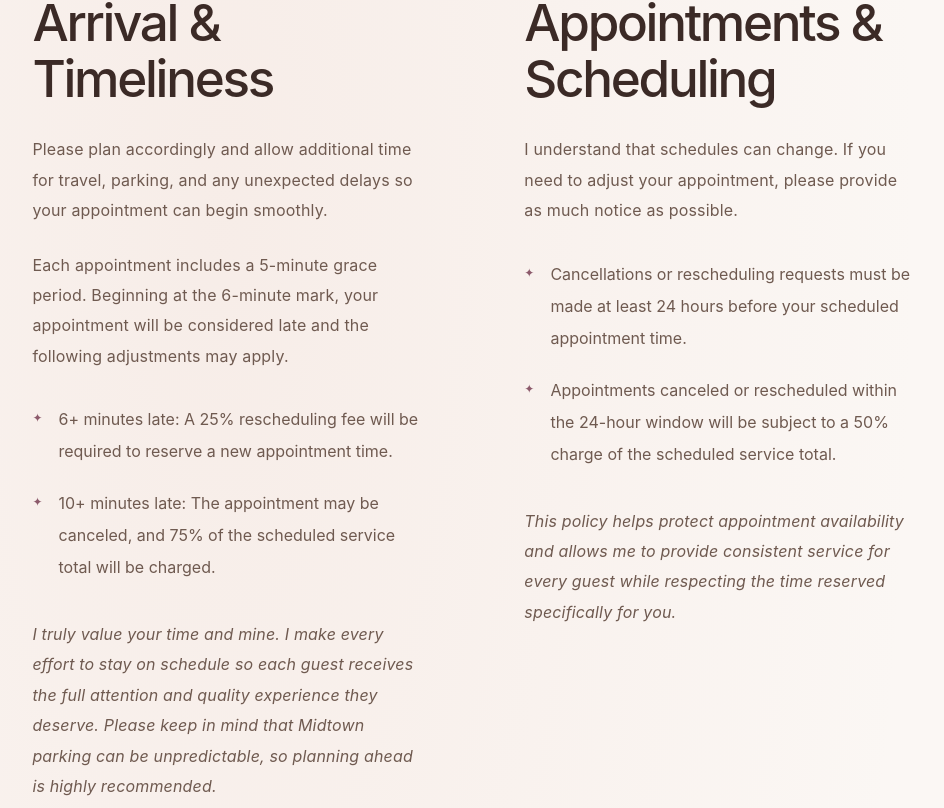
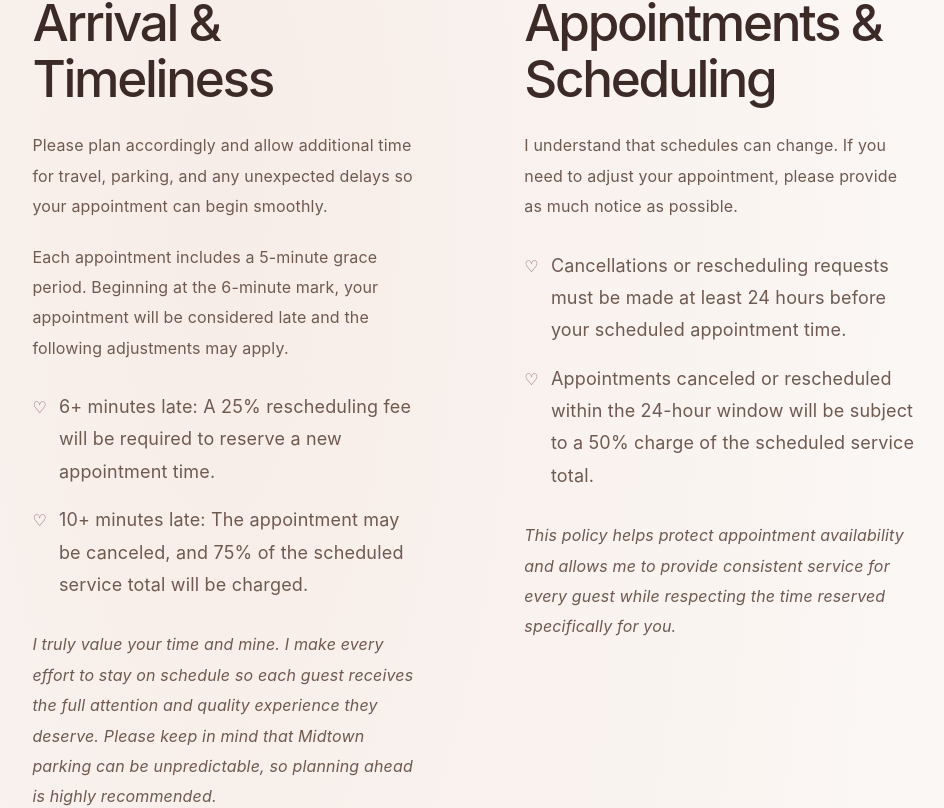
Before and after one commit to kevin-phan-25/just-wax-by-kim, a Next.js app: page /policies in a window 1280 px wide. Shown: the part 639-1447 px from the top of the page, without its empty margins (165-1109 px from the left). Built offline with nearby package versions, Linux system fonts and the light colour scheme; a web font is replaced by a local one.

Commit message:
Update PolicySectionCard.tsx

```diff
--- a/features/policies/PolicySectionCard.tsx
+++ b/features/policies/PolicySectionCard.tsx
@@ -8,14 +8,14 @@
  * Luxury editorial policy section.
  *
  * Updates:
- * • Removed playful heart styling
- * • Added refined luxury accents
- * • Improved editorial spacing
- * • Enhanced typography hierarchy
- * • Improved mobile readability
+ * • Unified brand typography
+ * • Matched About / FAQ / Privacy styling
+ * • Removed mixed font appearance
+ * • Refined spacing rhythm
  * • Preserved responsive behavior
  *
  * ---
+ *
  */
 
 import type { PolicySection } from "./policies.types";
@@ -34,15 +34,14 @@ export default function PolicySectionCard({
       "
     >
 
+
       {/* TITLE */}
       <h2
         className="
           font-serif
 
           text-2xl
-
           sm:text-3xl
-
           md:text-4xl
 
           leading-tight
@@ -57,28 +56,34 @@ export default function PolicySectionCard({
 
 
 
+
+
       {/* INTRO */}
       {section.intro && (
+
         <p
           className="
             mt-5
+            sm:mt-6
 
-            sm:mt-7
+            font-sans
 
             text-sm
+            sm:text-base
+            md:text-lg
 
-            sm:text-base
+            leading-[1.85]
 
-            leading-7
-
-            sm:leading-8
+            tracking-[0.01em]
 
             text-[#6F5A50]
           "
         >
           {section.intro}
         </p>
+
       )}
+
 
 
 
@@ -86,26 +91,29 @@ export default function PolicySectionCard({
 
       {/* PARAGRAPHS */}
       {section.paragraphs?.map((paragraph) => (
+
         <p
-          key={paragraph.slice(0, 32)}
+          key={paragraph.slice(0,32)}
+
           className="
             mt-5
 
-            sm:mt-6
+            font-sans
 
             text-sm
+            sm:text-base
+            md:text-lg
 
-            sm:text-base
+            leading-[1.85]
 
-            leading-7
-
-            sm:leading-8
+            tracking-[0.01em]
 
             text-[#6F5A50]
           "
         >
           {paragraph}
         </p>
+
       ))}
 
 
@@ -113,22 +121,23 @@ export default function PolicySectionCard({
 
 
 
-      {/* EDITORIAL LIST */}
+
+      {/* BULLET LIST */}
       {section.bullets && (
+
         <ul
           className="
             mt-7
 
-            sm:mt-8
-
             space-y-4
-
-            sm:space-y-5
           "
         >
-          {section.bullets.map((bullet) => (
+
+          {section.bullets.map((bullet)=>(
+
             <li
-              key={bullet.slice(0, 32)}
+              key={bullet.slice(0,32)}
+
               className="
                 flex
 
@@ -136,51 +145,52 @@ export default function PolicySectionCard({
 
                 gap-3
 
-                sm:gap-4
+                font-sans
 
                 text-sm
+                sm:text-base
+                md:text-lg
 
-                sm:text-base
+                leading-[1.8]
 
-                leading-7
-
-                sm:leading-8
+                tracking-[0.01em]
 
                 text-[#6F5A50]
               "
             >
 
-              {/* LUXURY ACCENT */}
+
+              {/* SUBTLE ACCENT */}
               <span
                 className="
-                  mt-[0.45rem]
+                  mt-1
 
                   shrink-0
 
-                  text-[10px]
+                  font-serif
 
-                  sm:text-xs
+                  text-base
 
                   text-[#8C5A6B]
                 "
               >
-                ✦
+                ♡
               </span>
 
 
 
-              {/* TEXT */}
-              <span
-                className="
-                  flex-1
-                "
-              >
+
+              <span>
                 {bullet}
               </span>
 
+
             </li>
+
           ))}
+
         </ul>
+
       )}
 
 
@@ -190,28 +200,31 @@ export default function PolicySectionCard({
 
       {/* NOTE */}
       {section.note && (
+
         <p
           className="
             mt-7
 
-            sm:mt-9
+            font-sans
 
             text-sm
-
             sm:text-base
 
             italic
 
-            leading-7
+            leading-[1.85]
 
-            sm:leading-8
+            tracking-[0.01em]
 
             text-[#8C7468]
           "
         >
           {section.note}
         </p>
+
       )}
+
+
 
     </article>
   );
```
